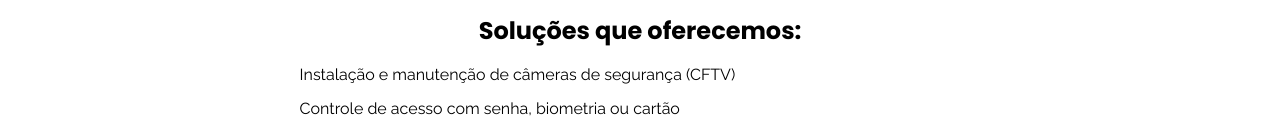
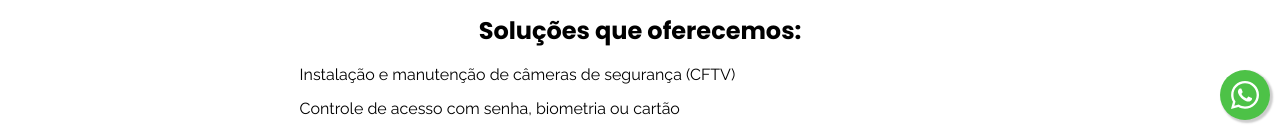
Before and after one commit to nicolasmansan/realeza-seguranca-eletronica, an Angular app: page /seguranca-eletronica in a window 1280 px wide. Shown: the part 670-800 px from the top of the page. Built offline with nearby package versions, Linux system fonts and the light colour scheme.

Commit message:
Botão do whatsapp

```diff
--- a/src/app/app.html
+++ b/src/app/app.html
@@ -3,3 +3,4 @@
   <router-outlet></router-outlet>
 </main>
 <app-footer></app-footer>
+<app-whats-button></app-whats-button>
--- a/src/app/app.ts
+++ b/src/app/app.ts
@@ -2,10 +2,11 @@ import { Component } from '@angular/core';
 import { RouterOutlet } from '@angular/router';
 import { Header } from "./components/header/header";
 import { Footer } from "./components/footer/footer";
+import { WhatsButton } from "./components/whats-button/whats-button";
 
 @Component({
   selector: 'app-root',
-  imports: [RouterOutlet, Header, Footer],
+  imports: [RouterOutlet, Header, Footer, WhatsButton],
   templateUrl: './app.html',
   styleUrl: './app.scss'
 })
--- /dev/null
+++ b/src/app/components/whats-button/whats-button.html
@@ -0,0 +1,7 @@
+<div class="whats-button">
+  <div class="rounded">
+    <a href="https://api.whatsapp.com/send/?phone=555130120735&text=Ol%C3%A1+Realeza%21+%2AVim+do+site%2A+e+gostaria+de+ajuda%21&type=phone_number&app_absent=0" target="_blank">
+      <img src="/icons/whatsapp.svg" alt="WhatsApp">
+    </a>
+  </div>
+</div>
--- /dev/null
+++ b/src/app/components/whats-button/whats-button.scss
@@ -0,0 +1,32 @@
+.whats-button {
+  position: fixed;
+  z-index: 50;
+  bottom: 10px;
+  right: 10px;
+
+  .rounded {
+    position: relative;
+    width: 50px;
+    height: 50px;
+    border-radius: 100%;
+    padding: 5px;
+    background-color: #4DC247;
+    color: #fff;
+    display: flex;
+    align-items: center;
+    justify-content: center;
+    box-shadow: 2px 2px 2px 1px rgba(0, 0, 0, 0.2);
+
+    a {
+      display: block;
+      width: 100%;
+      height: 100%;
+
+      img {
+        max-width: 100%;
+        max-height: 100%;
+        filter: brightness(0) invert(1);
+      }
+    }
+  }
+}
```
Also changed, not shown: src/app/components/whats-button/whats-button.ts (added, +11 -0 lines), 1 other file (tests, documents, lock files or other folders).
